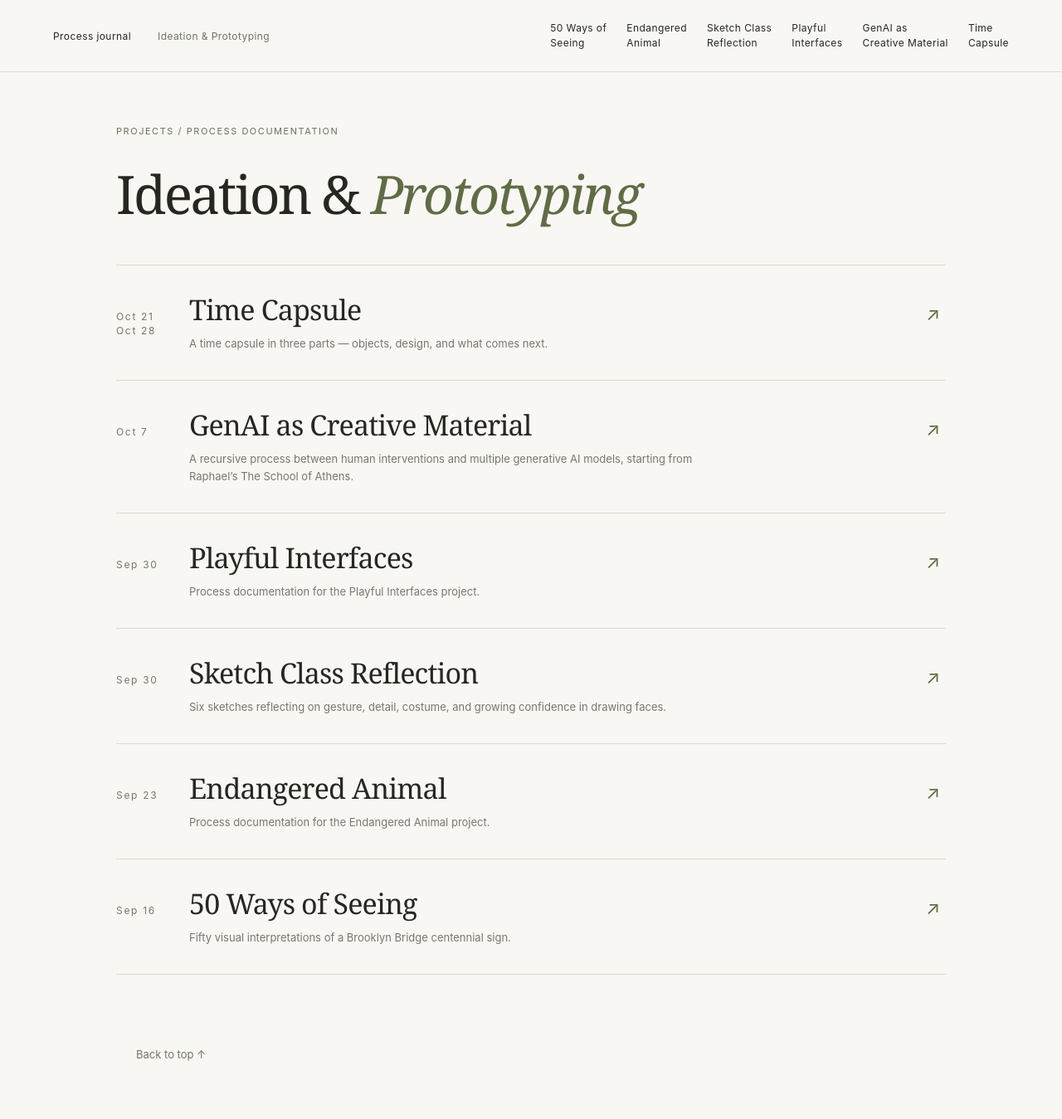
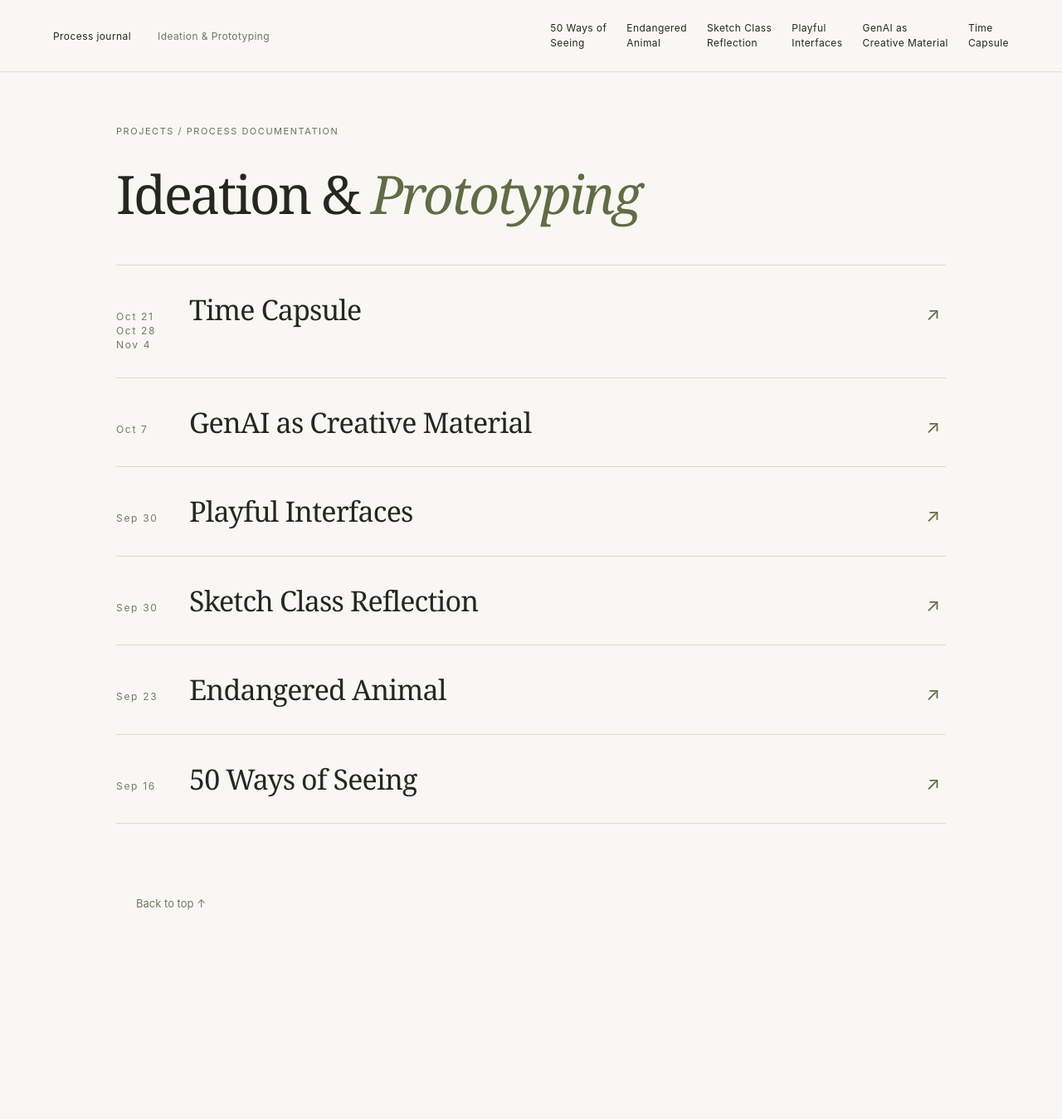
Before and after one commit to bulahe/Ideation-prototyping-Process-Documentation, a Jekyll site: the page built from README.md, in a window 1280 px wide. Shown: the whole page at 83% size. Built offline with Jekyll 4.4.1, drawn with Linux system fonts in a browser that asks for light colours; after the commit the page ends 1167 px from its top, so only the background shows below that.

Commit message:
更新主页面

```diff
--- a/README.md
+++ b/README.md
@@ -22,7 +22,6 @@ home: true
     {% endif %}
     <div>
       <h2>{{ project.title | escape }}</h2>
-      <p>{{ project.description | escape }}</p>
     </div>
     <span class="home-project-arrow" aria-hidden="true">↗</span>
   </a>
--- a/assets/css/project.css
+++ b/assets/css/project.css
@@ -401,8 +401,8 @@ h1 { font-size: clamp(36px, 6vw, 64px); letter-spacing: -.04em; margin: 0; line-
   .project-time-capsule .capsule-prototype-comparison { grid-template-columns: 1fr; }
 }
 
-.home-project-dates { position: relative; }
-.home-project-extra-dates { position: absolute; top: calc(100% + 2px); left: 0; display: grid; gap: 2px; }
+.home-project-dates { display: inline-grid; gap: 2px; }
+.home-project-extra-dates { display: grid; gap: 2px; }
 
 /* Part 3: a reading column for the narrative foundation. */
 .project-time-capsule .capsule-narrative { max-width: 720px; margin-inline: auto; }
```
Also changed, not shown: time-capsule/index.md (+1 -0 lines).
